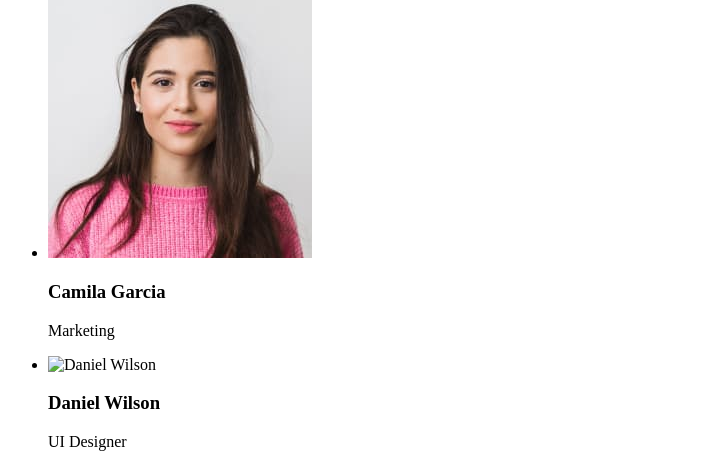
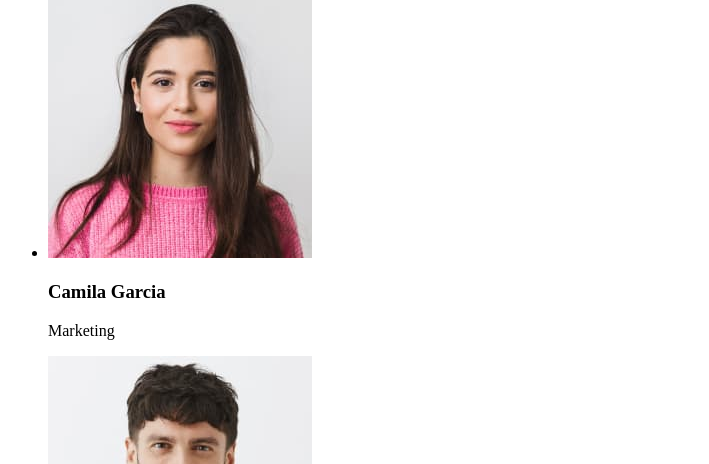
Before and after one commit to Oleksii-Melnyk-1993/goit-markup-hw-01, a plain HTML site: page index.html in a window 1280 px wide. Shown: the part 2308-2772 px from the top of the page, without its empty margins (0-709 px from the left). Drawn offline with Linux system fonts and the light colour scheme; the site is published under a folder, as on GitHub Pages, so addresses that start at the root find nothing.

Commit message:
really?))

```diff
--- a/index.html
+++ b/index.html
@@ -100,7 +100,7 @@
           </li>
           <li>
             <img
-              src="/images/daniel-wilson.jpg"
+              src="./images/daniel-wilson.jpg"
               width="264px"
               alt="Daniel Wilson"
             />
```
